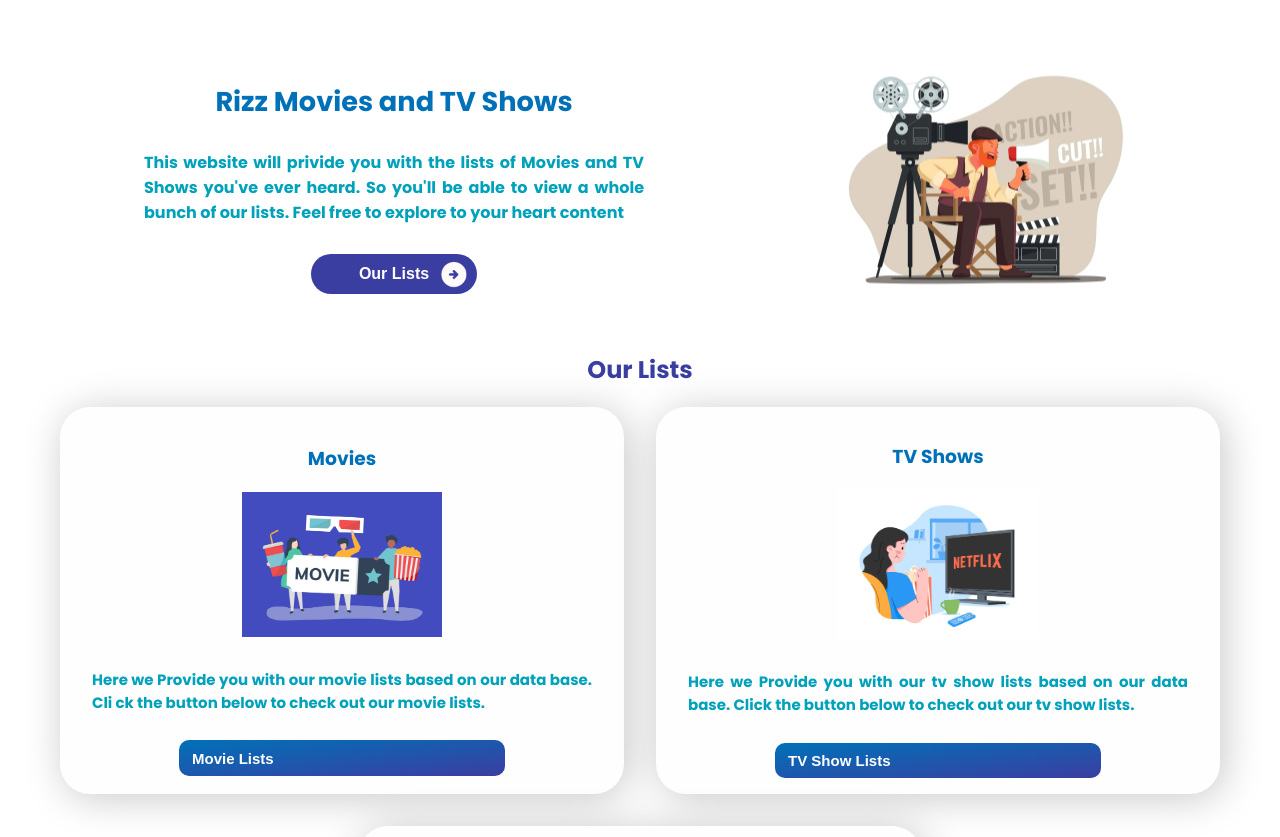
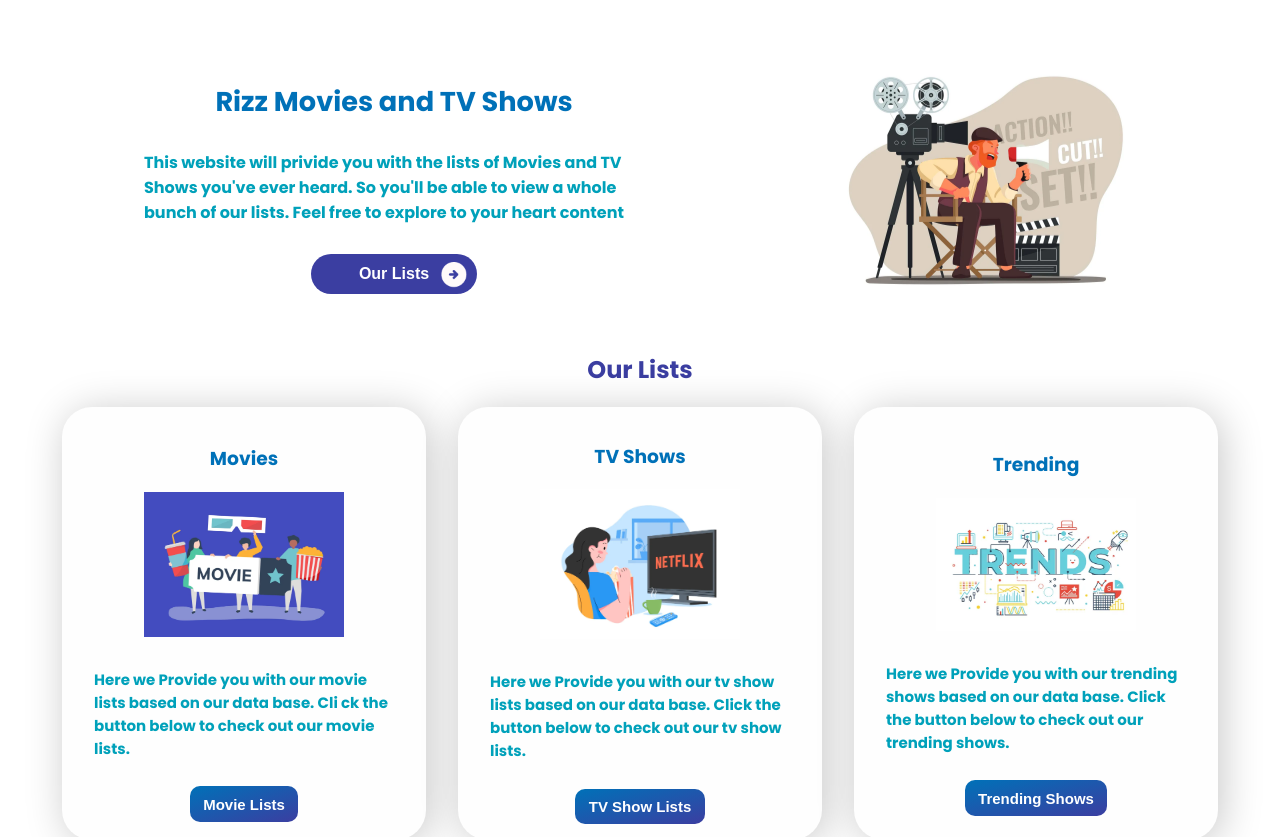
Before and after one commit to BlueFZ/RizzMovie, a React (Vite) app: page / in a window 1280 px wide. Shown: the top 837 px of the page. Built offline with nearby package versions, Linux system fonts and the light colour scheme.

Commit message:
revisi txt

```diff
--- a/src/pages/MovieList.jsx
+++ b/src/pages/MovieList.jsx
@@ -73,7 +73,7 @@
                  <div className='card'>
                   <h3 className='judul-card'>{movie.title}</h3>
                   <img className='thumbnail' src={`https://image.tmdb.org/t/p/w500${movie.poster_path}`} alt="" />
-                  <p>{movie.overview}</p>
+                  <p className='card-txt'>{movie.overview}</p>
                  </div>
                 )
               })
--- a/src/styles/home.css
+++ b/src/styles/home.css
@@ -127,8 +127,7 @@
   color: var(--txt);
   font-size: 15px;
   font-weight: bold;
-  min-width: 300px;
-  max-width: 500px;
+  max-width: 300px;
 }
 
 .txt-desc {
--- a/src/styles/movielist.css
+++ b/src/styles/movielist.css
@@ -100,6 +100,11 @@
   margin-bottom: 2em;
 }
 
-p {
+.card .card-txt {
+  color: var(--txt);
+  font-size: 15px;
+  font-weight: bold;
+  min-width: 300px;
+  max-width: 400px;
   text-align: justify;
 }
```
